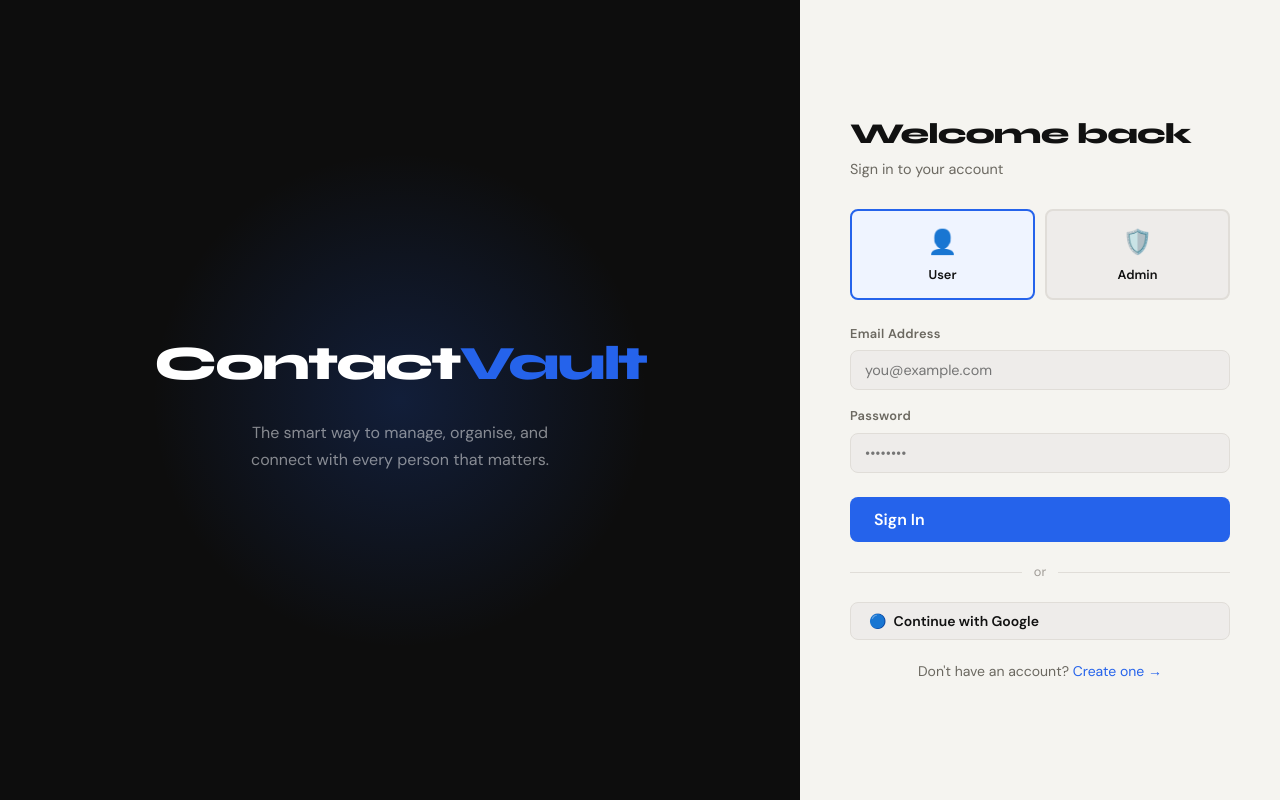
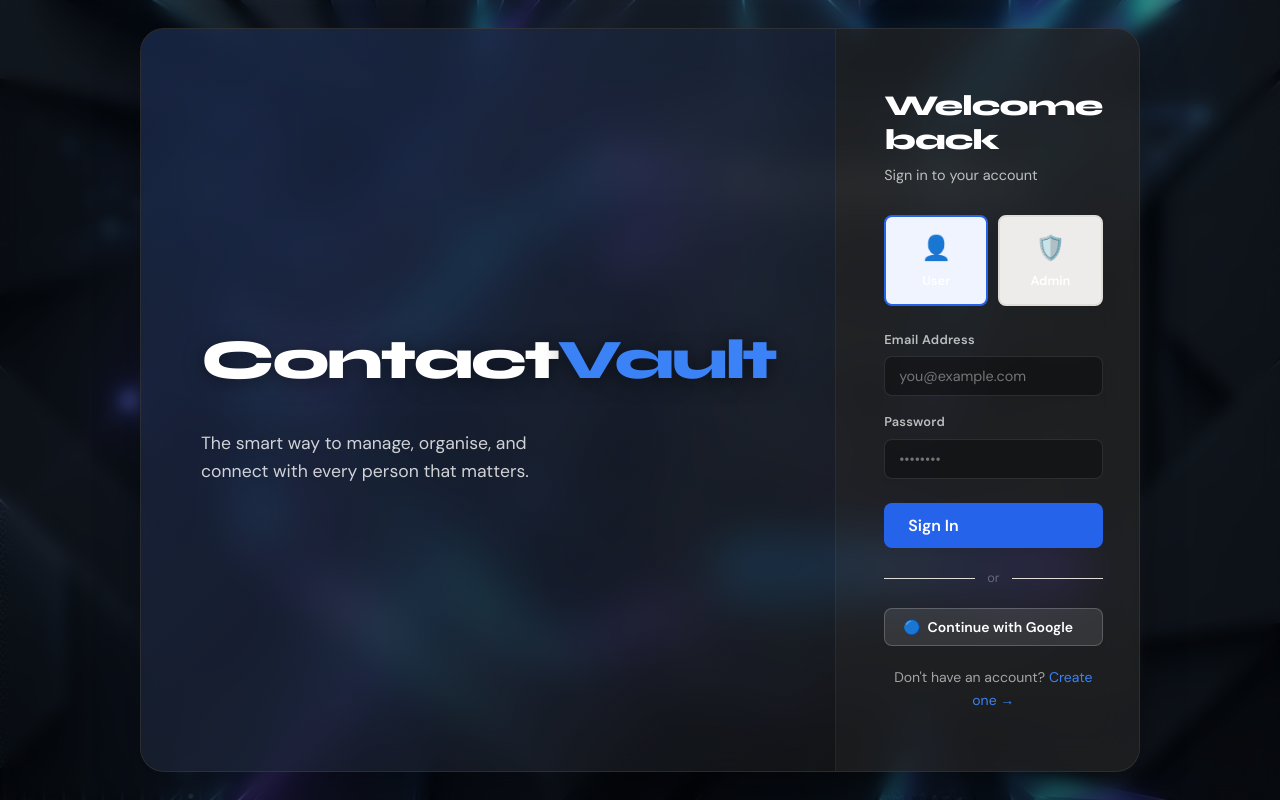
Before and after one commit to Dharani-1712/ContactVault-CMS, a plain HTML site: page frontend/pages/login.html in a window 1280 px wide. Drawn offline with Linux system fonts and the light colour scheme.

Commit message:
Fix Google login and upgrade Auth UI to premium glassmorphism

```diff
--- a/frontend/css/styles.css
+++ b/frontend/css/styles.css
@@ -830,65 +830,85 @@
   flex-shrink: 0;
 }
 
-/* ── Auth Pages ─────────────────────────────────────────────── */
+/* ── Auth Pages (Premium Redesign) ─────────────────────────────── */
 .auth-page {
   min-height: 100vh;
   display: flex;
-  background: var(--bg);
+  align-items: center;
+  justify-content: center;
+  background: url('../images/auth-bg.png') center/cover no-repeat;
+  position: relative;
+}
+
+.auth-page::before {
+  content: '';
+  position: absolute;
+  inset: 0;
+  background: rgba(0, 0, 0, 0.4);
+  backdrop-filter: blur(8px);
+  -webkit-backdrop-filter: blur(8px);
+}
+
+.auth-container {
+  display: flex;
+  width: 100%;
+  max-width: 1000px;
+  background: rgba(25, 25, 25, 0.7);
+  backdrop-filter: blur(20px);
+  -webkit-backdrop-filter: blur(20px);
+  border: 1px solid rgba(255, 255, 255, 0.1);
+  border-radius: 24px;
+  box-shadow: 0 25px 50px -12px rgba(0, 0, 0, 0.5);
+  overflow: hidden;
+  z-index: 1;
+  position: relative;
+  min-height: 600px;
 }
 
 .auth-left {
   flex: 1;
-  background: #0D0D0D;
   display: flex;
   flex-direction: column;
-  align-items: center;
+  align-items: flex-start;
   justify-content: center;
   padding: 60px;
+  background: linear-gradient(135deg, rgba(37, 99, 235, 0.2) 0%, rgba(13, 13, 13, 0) 100%);
   position: relative;
-  overflow: hidden;
-}
-
-.auth-left::before {
-  content: '';
-  position: absolute;
-  width: 500px; height: 500px;
-  background: radial-gradient(circle, rgba(37,99,235,.2) 0%, transparent 70%);
-  top: 50%; left: 50%;
-  transform: translate(-50%,-50%);
 }
 
 .auth-hero-logo {
   font-family: 'Syne', sans-serif;
-  font-size: 3rem;
+  font-size: 3.5rem;
   font-weight: 800;
   color: #fff;
   letter-spacing: -.04em;
-  margin-bottom: 16px;
-  position: relative;
+  margin-bottom: 24px;
+  text-shadow: 0 4px 20px rgba(0,0,0,0.5);
 }
 
-.auth-hero-logo span { color: var(--accent); }
+.auth-hero-logo span {
+  color: #3b82f6;
+}
 
 .auth-hero-text {
-  font-size: 1rem;
-  color: rgba(255,255,255,.5);
-  text-align: center;
-  max-width: 320px;
-  line-height: 1.7;
-  position: relative;
+  font-size: 1.1rem;
+  color: rgba(255,255,255,.8);
+  max-width: 360px;
+  line-height: 1.6;
 }
 
 .auth-right {
-  width: 480px;
+  width: 460px;
   display: flex;
   flex-direction: column;
   align-items: center;
   justify-content: center;
   padding: 60px 48px;
+  background: rgba(255, 255, 255, 0.03);
+  border-left: 1px solid rgba(255, 255, 255, 0.05);
 }
 
-.auth-form-wrapper { width: 100%; max-width: 380px; }
+.auth-form-wrapper { width: 100%; max-width: 360px; }
 
 .auth-heading {
   font-family: 'Syne', sans-serif;
--- a/frontend/pages/login.html
+++ b/frontend/pages/login.html
@@ -8,6 +8,7 @@
 </head>
 <body>
 <div class="auth-page">
+  <div class="auth-container">
     <!-- Left Panel -->
     <div class="auth-left">
       <div class="auth-hero-logo">Contact<span>Vault</span></div>
@@ -17,45 +18,46 @@
     <!-- Right Panel -->
     <div class="auth-right">
       <div class="auth-form-wrapper">
-      <h1 class="auth-heading">Welcome back</h1>
-      <p class="auth-subheading">Sign in to your account</p>
+        <h1 class="auth-heading" style="color: white;">Welcome back</h1>
+        <p class="auth-subheading" style="color: rgba(255,255,255,0.7);">Sign in to your account</p>
 
         <!-- Role Toggle -->
         <div class="role-toggle" id="roleToggle">
           <div class="role-option selected" data-role="user" onclick="selectRole('user',this)">
             <div class="role-option-icon">👤</div>
-          <div class="role-option-label">User</div>
+            <div class="role-option-label" style="color:white;">User</div>
           </div>
           <div class="role-option" data-role="admin" onclick="selectRole('admin',this)">
             <div class="role-option-icon">🛡️</div>
-          <div class="role-option-label">Admin</div>
+            <div class="role-option-label" style="color:white;">Admin</div>
           </div>
         </div>
 
         <div id="errorMsg" class="form-error mb-4 hidden"></div>
 
         <div class="form-group">
-        <label for="email">Email Address</label>
-        <input type="email" id="email" placeholder="you@example.com" />
+          <label style="color:rgba(255,255,255,0.7);">Email Address</label>
+          <input type="email" id="email" placeholder="you@example.com" style="background:rgba(0,0,0,0.3); border-color:rgba(255,255,255,0.1); color:white;"/>
         </div>
         <div class="form-group">
-        <label for="password">Password</label>
-        <input type="password" id="password" placeholder="••••••••" />
+          <label style="color:rgba(255,255,255,0.7);">Password</label>
+          <input type="password" id="password" placeholder="••••••••" style="background:rgba(0,0,0,0.3); border-color:rgba(255,255,255,0.1); color:white;"/>
         </div>
 
         <button class="btn btn-primary w-full btn-lg mt-2" id="loginBtn" onclick="handleLogin()">
           Sign In
         </button>
 
-      <div class="auth-divider">or</div>
+        <div class="auth-divider" style="color:rgba(255,255,255,0.3);">or</div>
 
-      <button class="btn btn-secondary w-full" onclick="handleGoogleLogin()">
+        <button class="btn btn-secondary w-full" onclick="handleGoogleLogin()" style="background:rgba(255,255,255,0.1); color:white; border-color:rgba(255,255,255,0.2);">
           <span>🔵</span> Continue with Google
         </button>
 
-      <p class="auth-footer-text">
-        Don't have an account? <a href="register.html">Create one →</a>
+        <p class="auth-footer-text" style="color:rgba(255,255,255,0.6);">
+          Don't have an account? <a href="register.html" style="color:#3b82f6;">Create one →</a>
         </p>
+      </div>
     </div>
   </div>
 </div>
@@ -70,7 +72,7 @@
     getAuth, signInWithEmailAndPassword, GoogleAuthProvider,
     signInWithPopup
   } from "https://www.gstatic.com/firebasejs/10.7.1/firebase-auth.js";
-  import { getFirestore, doc, getDoc } from "https://www.gstatic.com/firebasejs/10.7.1/firebase-firestore.js";
+  import { getFirestore, doc, getDoc, setDoc } from "https://www.gstatic.com/firebasejs/10.7.1/firebase-firestore.js";
 
   // TODO: Replace with your Firebase config
   const firebaseConfig = {
@@ -153,6 +155,21 @@
     try {
       const provider = new GoogleAuthProvider();
       const { user } = await signInWithPopup(auth, provider);
+
+      // Create user doc if not exists
+      const userRef = doc(db, 'users', user.uid);
+      const snap = await getDoc(userRef);
+      if (!snap.exists()) {
+        await setDoc(userRef, {
+          uid: user.uid,
+          name: user.displayName || 'Google User',
+          email: user.email,
+          role: selectedRole || 'user',
+          photoURL: user.photoURL || null,
+          createdAt: new Date().toISOString()
+        });
+      }
+
       localStorage.setItem('idToken', await user.getIdToken());
       await redirectByRole(user.uid);
     } catch (err) {
```
Also changed, not shown: frontend/pages/register.html (+16 -14 lines), frontend/images/auth-bg.png (added). Lines whose indentation alone changed are shown as unchanged.
